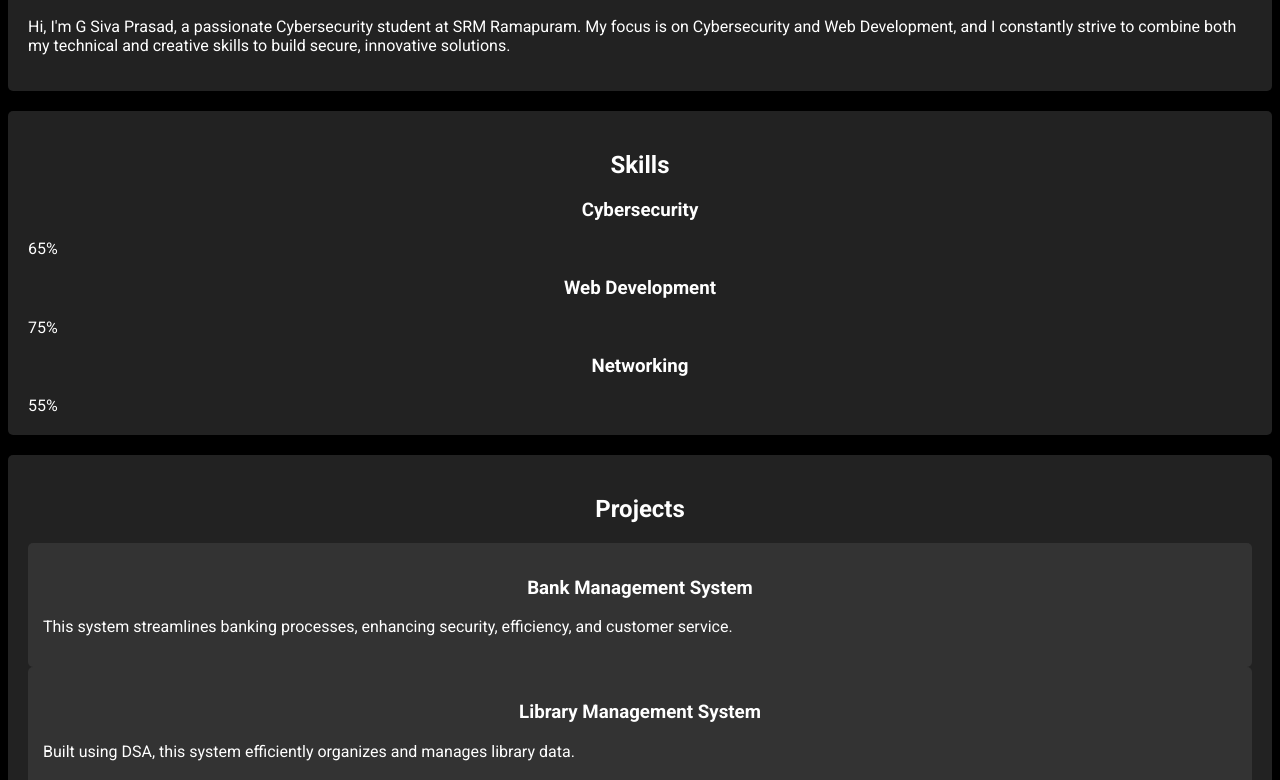
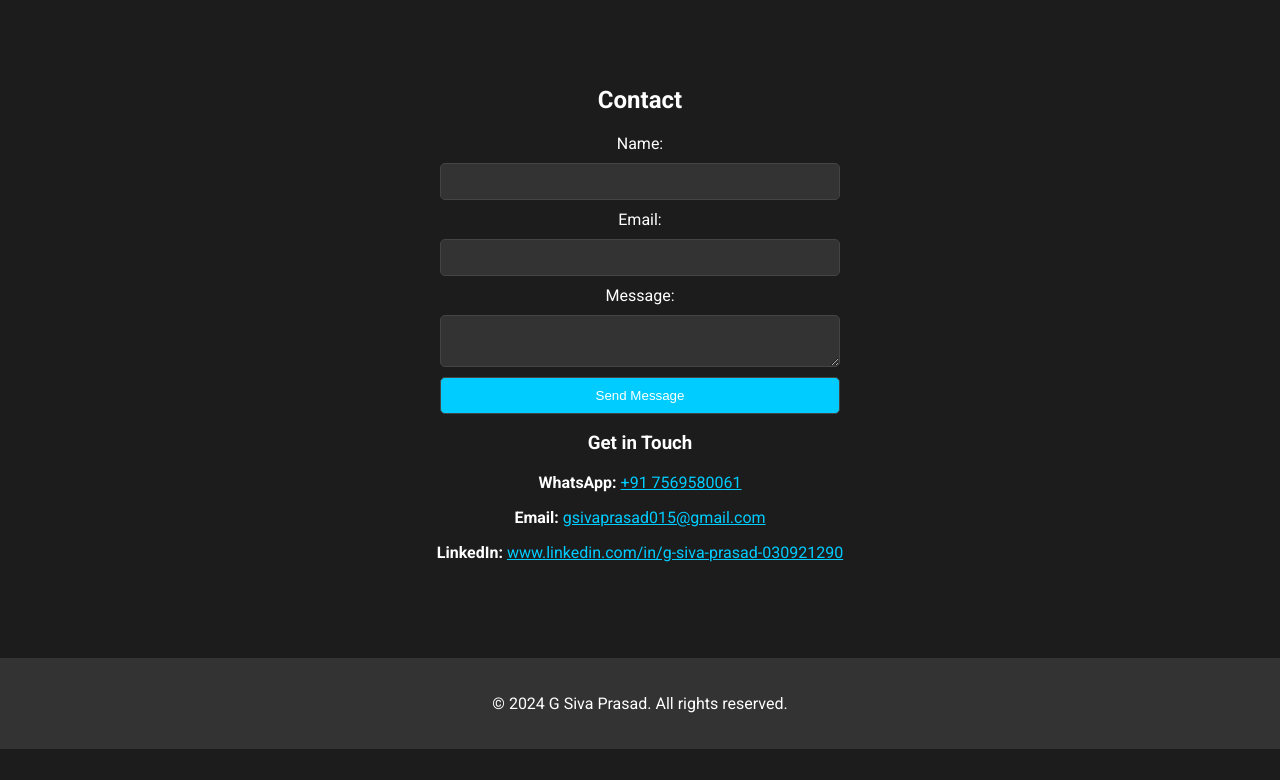
Before and after one commit to G-SIVA1/SIVA, a plain HTML site: page index.html in a window 1280 px wide. Shown: the part 1860-2640 px from the top of the page. After the commit the page ends 2609 px from the top, so only its background shows below. Drawn offline with Linux system fonts and the light colour scheme; a script that the page names is missing.

Commit message:
styles.css

```diff
--- a/styles.css
+++ b/styles.css
@@ -1,24 +1,127 @@
+/* Global Styles */
 body {
     font-family: 'Roboto', sans-serif;
+    margin: 0;
+    background-color: #1c1c1c;
     color: white;
-    background-color: #000;
 }
 
-h1, h2, h3 {
+header {
+    text-align: center;
+    padding: 20px;
+    background-color: #333;
+}
+
+nav ul {
+    list-style: none;
+    padding: 0;
+    margin: 0;
+}
+
+nav ul li {
+    display: inline-block;
+    margin-right: 20px;
+}
+
+nav ul li a {
+    color: white;
+    text-decoration: none;
+    font-weight: 500;
+}
+
+nav ul li a:hover {
+    color: #00ccff;
+}
+
+.intro {
+    margin-top: 20px;
+}
+
+.profile-img {
+    border-radius: 50%;
+    width: 150px;
+    height: 150px;
+}
+
+/* Section Styles */
+section {
+    padding: 40px 20px;
     text-align: center;
 }
 
-section {
-    background-color: #222;
-    margin: 20px 0;
-    padding: 20px;
-    border-radius: 5px;
+.skills-container {
+    display: flex;
+    justify-content: center;
+    gap: 20px;
+    margin-top: 20px;
 }
 
+.skill {
+    width: 150px;
+}
+
+.progress-bar {
+    background-color: #00ccff;
+    height: 20px;
+    line-height: 20px;
+    color: white;
+    text-align: center;
+    border-radius: 10px;
+}
+
+/* Projects Section */
 .project {
+    background-color: #444;
+    padding: 20px;
+    margin: 20px 0;
+    border-radius: 10px;
+}
+
+.resume-button {
+    display: inline-block;
+    background-color: #00ccff;
+    color: white;
+    padding: 10px 20px;
+    text-decoration: none;
+    border-radius: 5px;
+    transition: background-color 0.3s;
+}
+
+.resume-button:hover {
+    background-color: #0099cc;
+}
+
+/* Contact Form */
+form {
+    display: flex;
+    flex-direction: column;
+    gap: 10px;
+    max-width: 400px;
+    margin: 0 auto;
+}
+
+form input, form textarea, form button {
+    padding: 10px;
+    border-radius: 5px;
+    border: 1px solid #444;
     background-color: #333;
-    padding: 15px;
-    border-radius: 5px;
+    color: white;
+}
+
+form button {
+    background-color: #00ccff;
+    cursor: pointer;
+}
+
+form button:hover {
+    background-color: #0099cc;
+}
+
+footer {
+    text-align: center;
+    padding: 20px;
+    background-color: #333;
+    margin-top: 40px;
 }
 
 .contact-info a {
@@ -26,11 +129,5 @@ section {
 }
 
 .contact-info a:hover {
-    color: #ffffff;
+    color: white;
 }
-
-footer {
-    position: relative;
-    bottom: 0;
-    width: 100%;
-}
```
